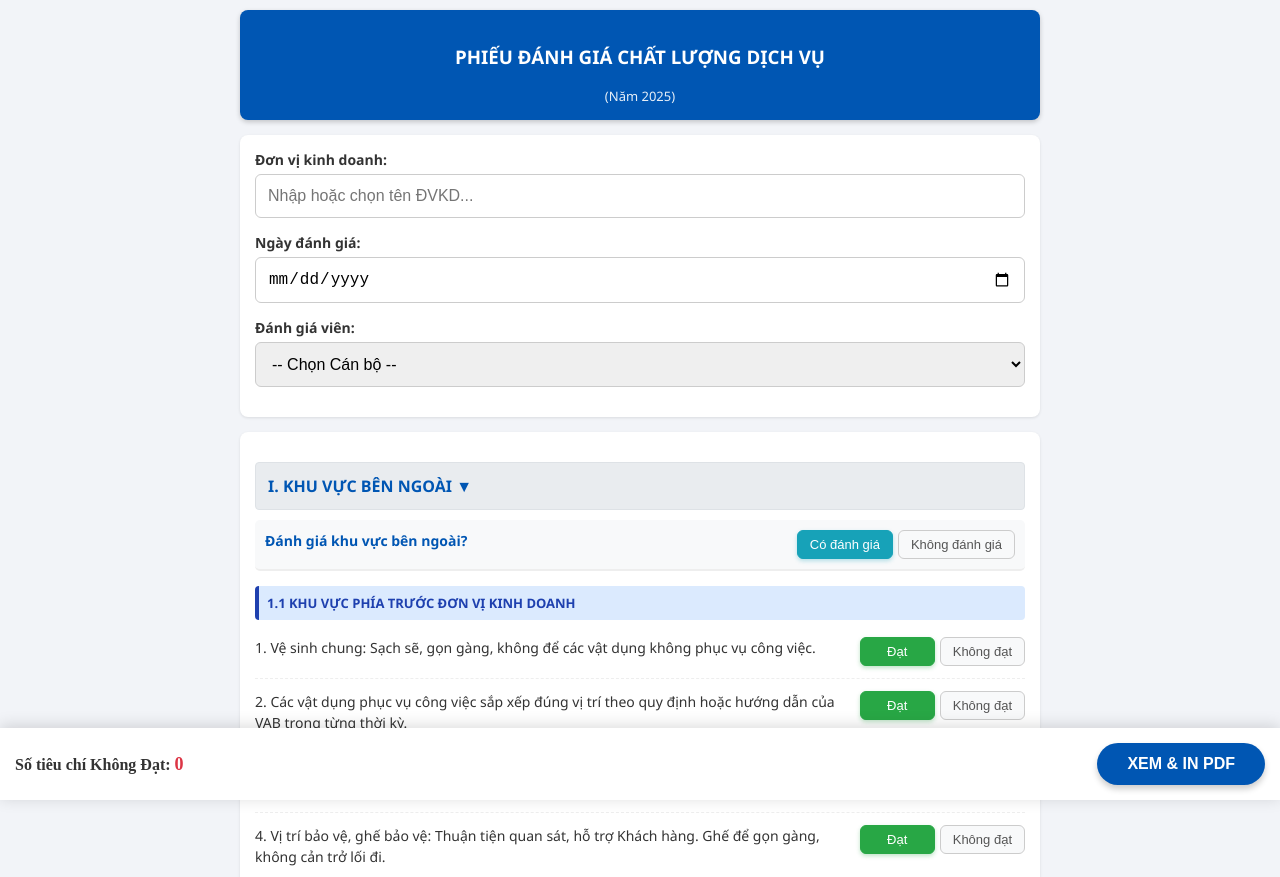
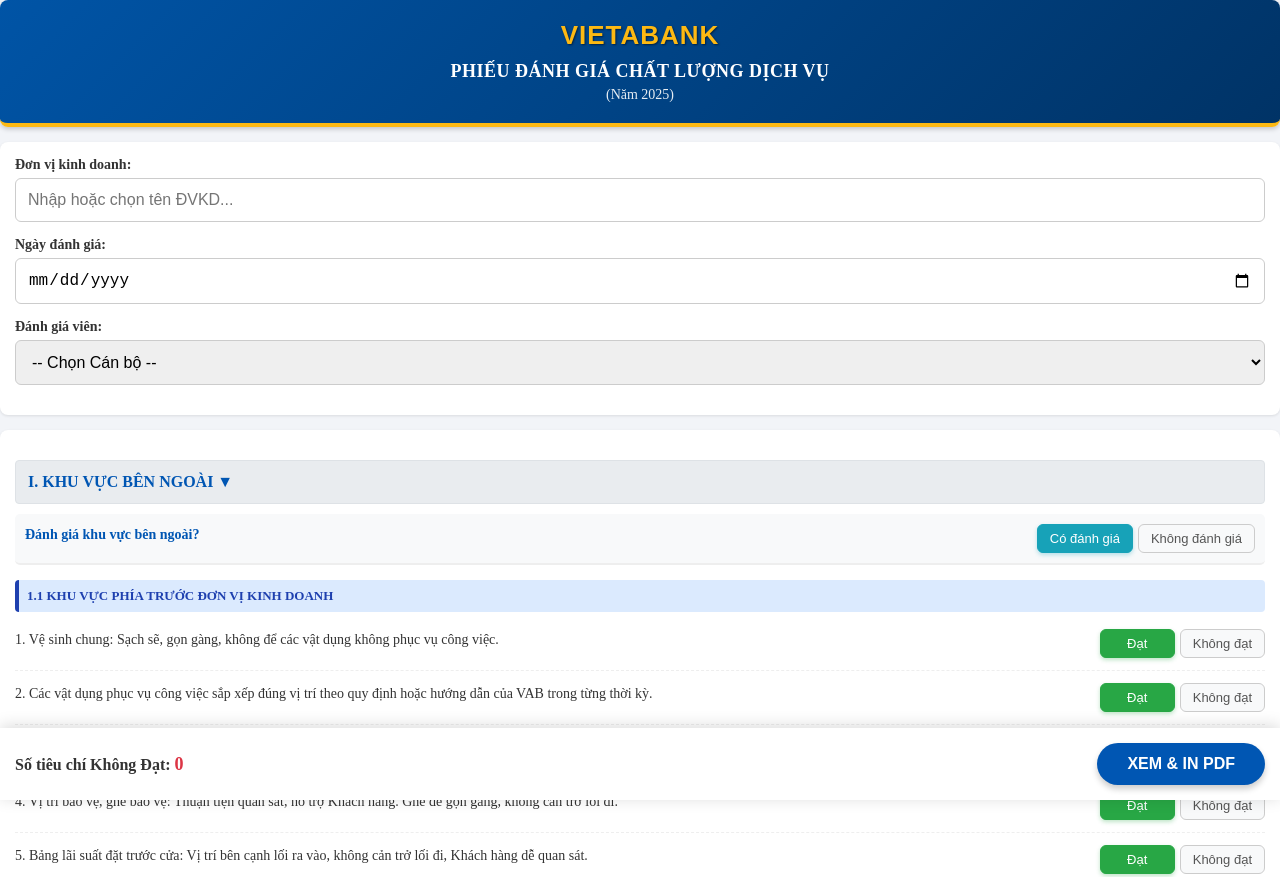
Before and after one commit to qlcldv/form, a plain HTML site: page index.html in a window 1280 px wide. Shown: the top 877 px of the page. Drawn offline with Linux system fonts and the light colour scheme.

Commit message:
Update index.html

```diff
--- a/index.html
+++ b/index.html
@@ -155,11 +155,19 @@
 </head>
 <body>
 
-<div class="app-container" id="inputScreen">
-    <div class="app-header">
-        <h3>PHIẾU ĐÁNH GIÁ CHẤT LƯỢNG DỊCH VỤ</h3>
-        <div style="font-size:13px; margin-top:5px; opacity: 0.9;">(Năm 2025)</div>
+<div class="app-header" style="background: linear-gradient(135deg, #0054a6 0%, #003366 100%); border-bottom: 4px solid #fdb913; padding-top: 20px;">
+    <div style="color: #fdb913; font-weight: 900; font-size: 26px; letter-spacing: 1px; margin-bottom: 5px; text-shadow: 1px 1px 2px rgba(0,0,0,0.5); font-family: Arial, sans-serif;">
+        VIETABANK
     </div>
+
+    <h3 style="margin: 10px 0 5px 0; font-size: 18px; text-transform: uppercase; letter-spacing: 0.5px;">
+        PHIẾU ĐÁNH GIÁ CHẤT LƯỢNG DỊCH VỤ
+    </h3>
+
+    <div style="font-size:14px; font-weight: normal; opacity: 0.9; margin-bottom: 5px;">
+        (Năm 2025)
+    </div>
+</div>
 
     <div class="section-box">
         <label class="input-label">Đơn vị kinh doanh:</label>
@@ -904,4 +912,5 @@
 </script>
 
 </body>
+
 </html>
```
